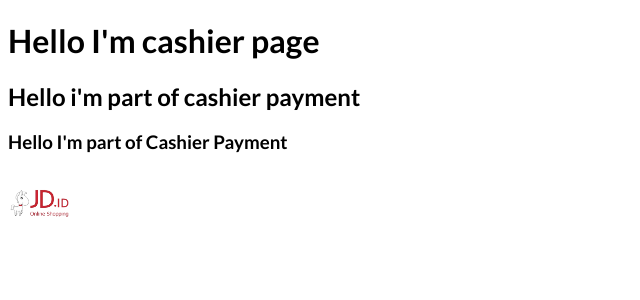
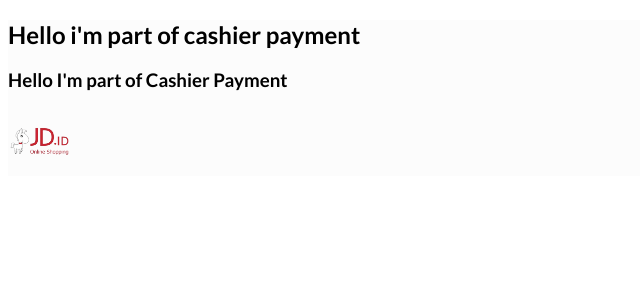
Before and after one commit to felix1712/vue-cashier, a Vue app: page / in a window 1280 px wide. Shown: the top 300 px of the page, without its empty margins (0-640 px from the left). Built offline with nearby package versions, Linux system fonts and the light colour scheme.

Commit message:
payment container component

```diff
--- /dev/null
+++ b/src/components/PaymentContainer/index.html
@@ -0,0 +1,3 @@
+<div id="paymentContainer">
+	<h2>hello all</h2>
+</div>
--- a/src/views/PageCashier.vue
+++ b/src/views/PageCashier.vue
@@ -1,6 +1,5 @@
 <template>
 	<div class="page-cashier">
-		<h1>Hello I'm cashier page</h1>
 		<CashierPayment />
 	</div>
 </template>
@@ -15,3 +14,9 @@ export default {
 	},
 };
 </script>
+
+<style lang="scss">
+	.page-cashier{
+		background: #FCFCFC;
+	}
+</style>
```
Also changed, not shown: src/components/PaymentContainer/PaymentContainer.vue (added, +7 -0 lines).
